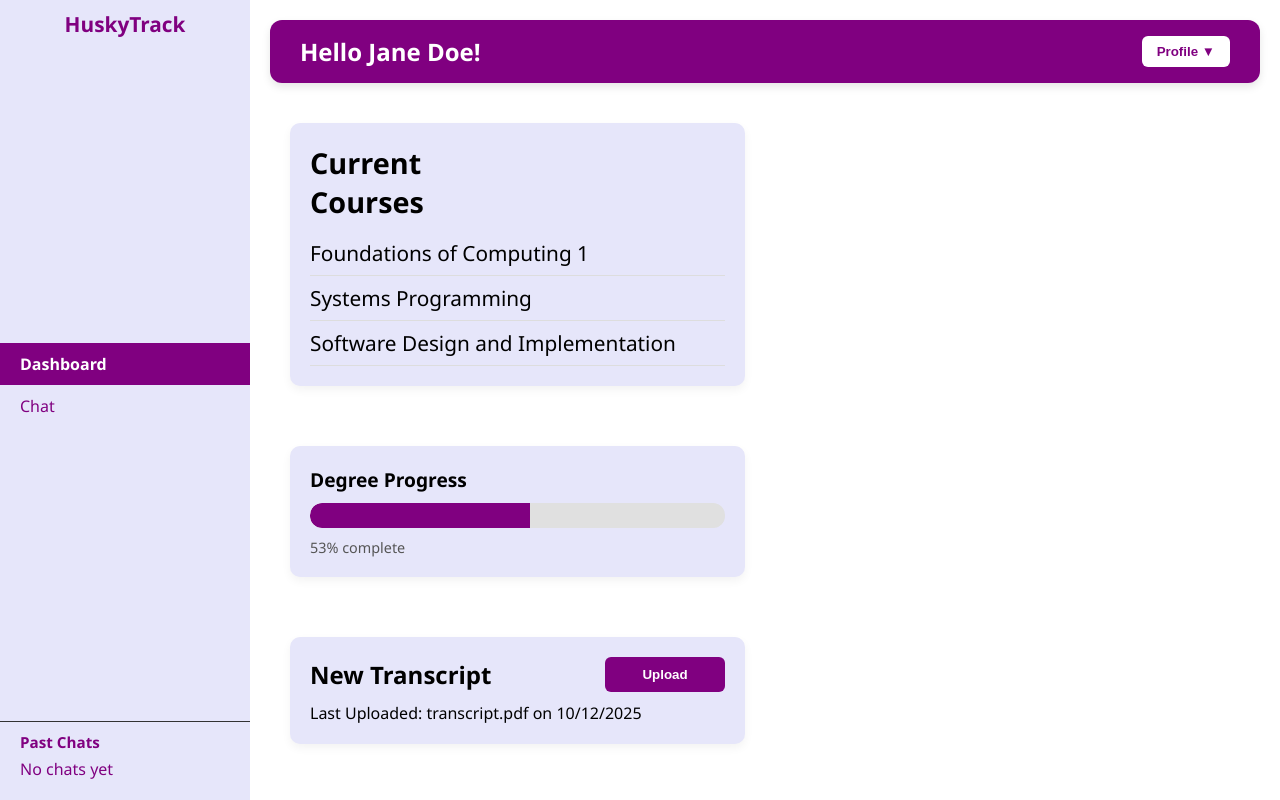
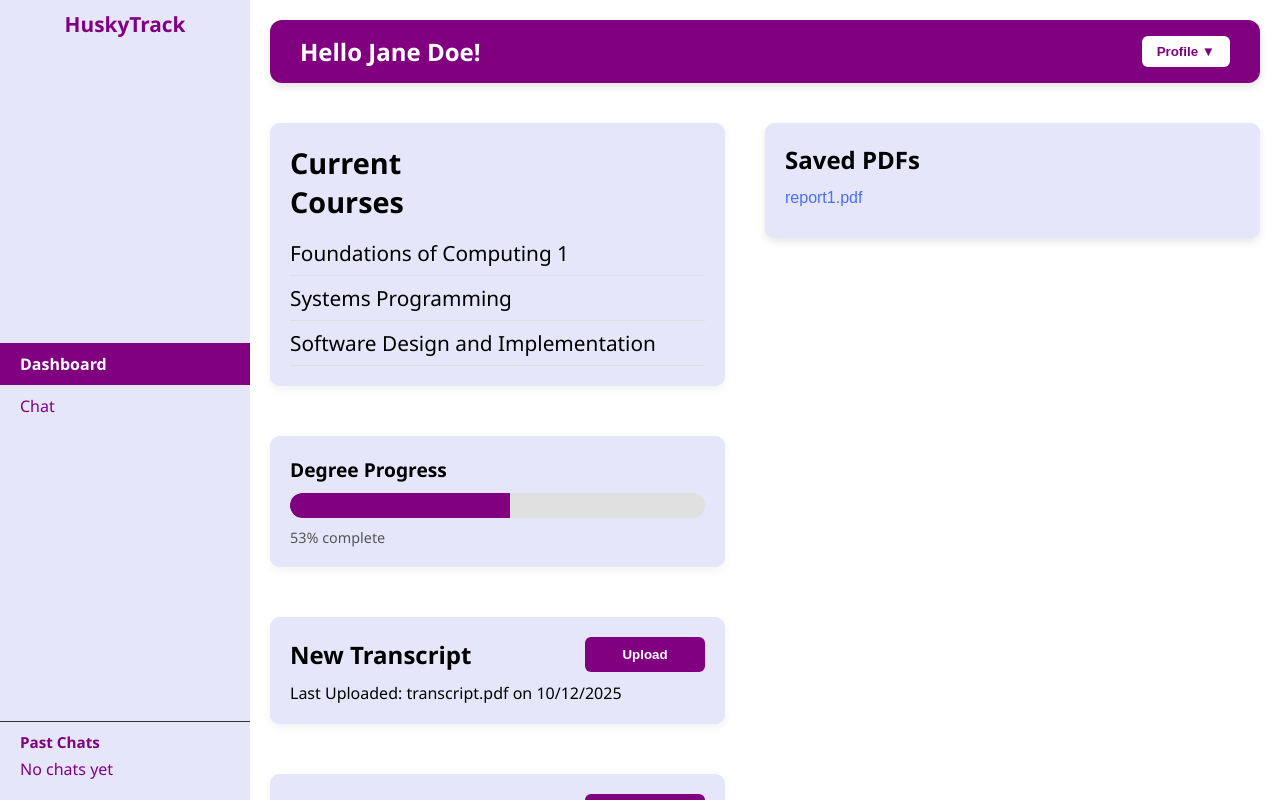
Before and after one commit to anika-222/HuskyTrack, a React app in the folder FrontEnd/client/: page / in a window 1280 px wide. Built offline with nearby package versions, Linux system fonts and the light colour scheme.

Commit message:
Finished the Dashboard Component

```diff
--- a/FrontEnd/client/src/App.jsx
+++ b/FrontEnd/client/src/App.jsx
@@ -12,7 +12,9 @@ export default function App() {
     expectedGraduation: '2028',
     currentCourses: ['Foundations of Computing 1', 'Systems Programming', 'Software Design and Implementation'],
     progress: 53,
-    savedPDFs: [],
+    savedPDFs: [
+      { name: 'report1.pdf', url: 'reports/test.pdf' },
+    ],
   }
 
   // Render Sidebar
--- a/FrontEnd/client/src/components/DashboardCard.css
+++ b/FrontEnd/client/src/components/DashboardCard.css
@@ -55,7 +55,15 @@
 }
 
 .dashboard-card {
-    padding: 20px;
+    display: flex;
+    flex-direction: column;
+    gap: 20px;
+    width: 50%;
+    max-width: 1200px;
+    margin-bottom: 30px;
+}
+
+.dashboard-card-right {
     display: flex;
     flex-direction: column;
     gap: 20px;
@@ -65,6 +73,12 @@
 }
 
 .dashboard-card:hover {
+    box-shadow: 0 6px 15px rgba(0, 0, 0, 0.1);
+    background-color: purple;
+    border-radius: 20px;
+}
+
+.dashboard-card-right:hover {
     box-shadow: 0 6px 15px rgba(0, 0, 0, 0.1);
     background-color: purple;
     border-radius: 20px;
@@ -117,7 +131,7 @@
     background-color: lavender;
     padding: 20px;
     border-radius: 10px;
-    box-shadow: 0 4px 10px rgba(0,0,0,0.05);
+    box-shadow: 0 4px 10px rgba(0, 0, 0, 0.05);
     width: 100%;
 }
 
@@ -156,7 +170,7 @@
     background-color: lavender;
     padding: 20px;
     border-radius: 10px;
-    box-shadow: 0 4px 10px rgba(0,0,0,0.05);
+    box-shadow: 0 4px 10px rgba(0, 0, 0, 0.05);
     width: 100%;
 }
 
@@ -183,3 +197,91 @@
 .upload-button:hover {
     background-color: #B185DB;
 }
+
+/* SAVED PDFS SECTION */
+.saved-pdfs-section {
+    background-color: lavender;
+    padding: 20px;
+    border-radius: 10px;
+    box-shadow: 0 4px 10px rgba(0, 0, 0, 0.05);
+}
+
+.saved-pdfs-section h2 {
+    margin-bottom: 10px;
+}
+
+.pdf-list {
+    list-style: none;
+    padding: 0;
+    margin: 0;
+}
+
+.pdf-item {
+    margin-bottom: 10px;
+}
+
+.pdf-link {
+    background: none;
+    border: none;
+    color: #4c6ef5;
+    cursor: pointer;
+    text-align: left;
+    font-size: 1rem;
+    font-weight: 500;
+    transition: color 0.2s;
+}
+
+.pdf-link:hover {
+    color: purple;
+    text-decoration: underline;
+}
+
+/* Expanded PDF Preview */
+.pdf-preview {
+    margin-top: 10px;
+    border: 1px solid #ddd;
+    border-radius: 8px;
+    overflow: hidden;
+}
+
+.pdf-frame {
+    width: 100%;
+    height: 400px;
+    border: none;
+}
+
+.dashboard-content {
+    display: flex;
+    justify-content: space-between;
+    align-items: flex-start;
+    width: 100%;
+    gap: 40px;
+    margin-top: 20px;
+}
+
+/* Left side cards stack vertically */
+.dashboard-left {
+    flex: 1;
+    display: flex;
+    flex-direction: column;
+    gap: 20px;
+}
+
+/* Right side (Saved PDFs section) */
+.dashboard-card-right {
+    display: flex;
+    flex-direction: column;
+    border-radius: 10px;
+    background-color: lavender;
+    box-shadow: 0 4px 8px rgba(0, 0, 0, 0.05);
+    height: fit-content;
+}
+
+.dashboard-card {
+    display: flex;
+    flex-direction: column;
+    border-radius: 10px;
+    background-color: lavender;
+    height: fit-content;
+    width: 100%;
+}
--- a/FrontEnd/client/src/components/DashboardCard.jsx
+++ b/FrontEnd/client/src/components/DashboardCard.jsx
@@ -4,6 +4,8 @@ import './DashboardCard.css';
 export default function DashboardCard({ user }) {
     const [dropdownOpen, setDropdownOpen] = useState(false);
     const dropdownRef = useRef(null);
+    const [expandedPdf, setExpandedPdf] = useState(null);
+
 
     useEffect(() => {
         const handleClickOutside = (event) => {
@@ -14,6 +16,40 @@ export default function DashboardCard({ user }) {
         document.addEventListener('mousedown', handleClickOutside);
         return () => document.removeEventListener('mousedown', handleClickOutside);
     }, []);
+
+    const renderSavedSection = () => {
+        return (<div className="saved-pdfs-section">
+            <h2>Saved PDFs</h2>
+            {user.savedPDFs && user.savedPDFs.length > 0 ? (
+                <ul className="pdf-list">
+                    {user.savedPDFs.map((pdf, idx) => (
+                        <li key={idx} className="pdf-item">
+                            <button
+                                className="pdf-link"
+                                onClick={() =>
+                                    setExpandedPdf(expandedPdf === idx ? null : idx)
+                                }
+                            >
+                                {pdf.name}
+                            </button>
+
+                            {expandedPdf === idx && (
+                                <div className="pdf-preview">
+                                    <iframe
+                                        src={pdf.url}
+                                        title={pdf.name}
+                                        className="pdf-frame"
+                                    />
+                                </div>
+                            )}
+                        </li>
+                    ))}
+                </ul>
+            ) : (
+                <p>No saved PDFs.</p>
+            )}
+        </div>)
+    }
 
     const renderHeader = () => {
         return (
@@ -104,17 +140,17 @@ export default function DashboardCard({ user }) {
     return (
         <>
             {renderHeader()}
-            <div className="dashboard-card">
-                {renderCurrentCourses()}
-            </div>
-            <div className="dashboard-card">
-                {renderProgressBar()}
-            </div>
-            <div className="dashboard-card">
-                {renderUploadTranscriptSection()}
-            </div>
-            <div className="dashboard-card">
-                {renderUploadDarsSection()}
+            <div className="dashboard-content">
+                <div className="dashboard-left">
+                    <div className="dashboard-card">{renderCurrentCourses()}</div>
+                    <div className="dashboard-card">{renderProgressBar()}</div>
+                    <div className="dashboard-card">{renderUploadTranscriptSection()}</div>
+                    <div className="dashboard-card">{renderUploadDarsSection()}</div>
+                </div>
+
+                <div className="dashboard-card-right">
+                    {renderSavedSection()}
+                </div>
             </div>
         </>
     )
--- a/FrontEnd/client/webpack.config.js
+++ b/FrontEnd/client/webpack.config.js
@@ -29,8 +29,17 @@ module.exports = {
     }),
   ],
   devServer: {
-    static: './dist',
+    static: [
+      {
+        directory: path.join(__dirname, 'dist'),
+      },
+      {
+        directory: path.join(__dirname, 'public'),
+        publicPath: '/',
+      },
+    ],
     port: 3000,
+    open: true,
   },
   resolve: {
     extensions: ['.js', '.jsx'],
```
Also changed, not shown: 1 other file (tests, documents, lock files or other folders).
